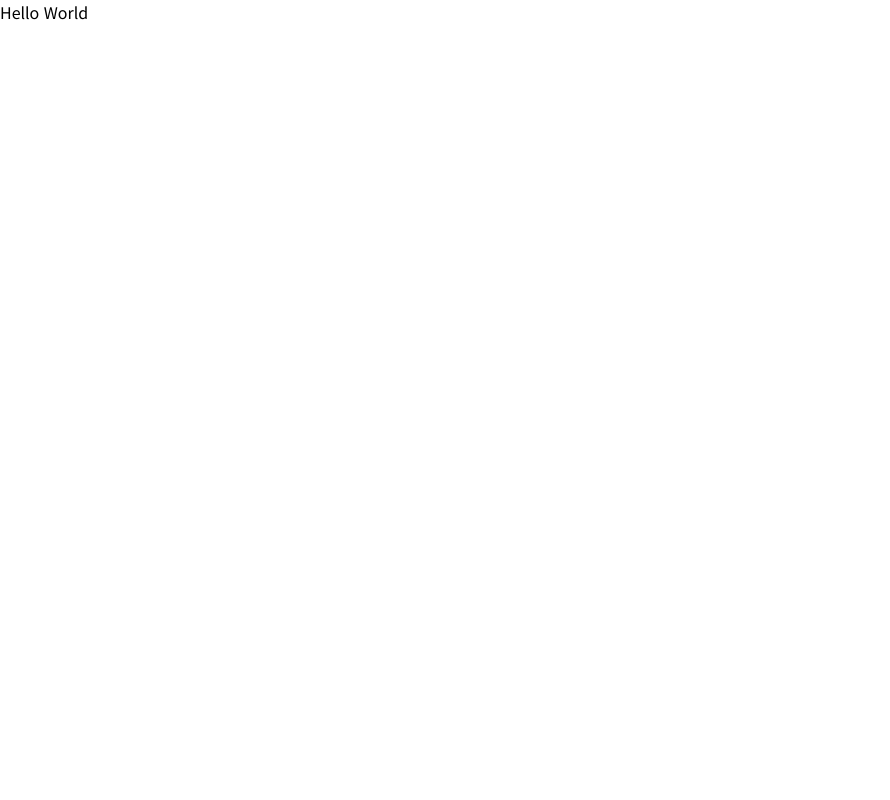
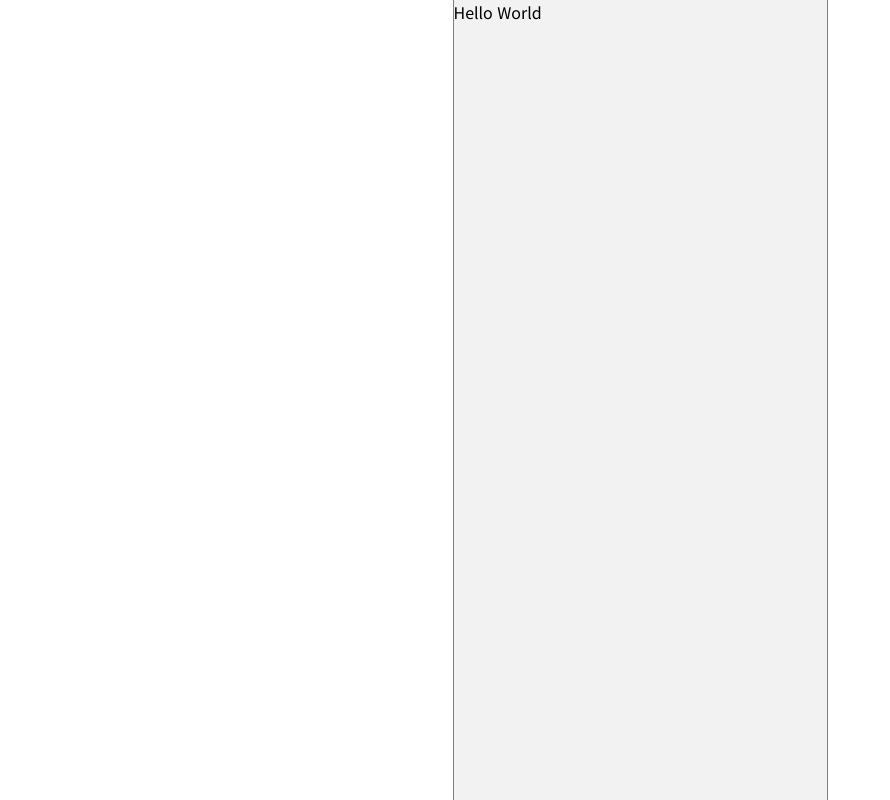
Before and after one commit to parkoon/june-bride-react-regacy, a Gatsby site: page / in a window 1280 px wide. Shown: the whole page, without its empty margins (0-890 px from the left). Built offline with nearby package versions, Linux system fonts and the light colour scheme; Gatsby itself is replaced by a stand-in of ours.

Commit message:
기본은 모바일 사이즈로 대응

```diff
--- a/src/components/Layout.tsx
+++ b/src/components/Layout.tsx
@@ -3,7 +3,18 @@ import styled from '@emotion/styled'
 import GlobalStyle from './GlobalStyle'
 import Head from './Head'
 
-const Wrapper = styled.div``
+const Wrapper = styled.div`
+    min-height: 100vh;
+    background: rgba(0, 0, 0, 0.05);
+
+    @media (min-width: 1024px) {
+        width: 375px;
+        margin: 0 auto;
+        border: 1px solid gray;
+        border-top: none;
+        border-bottom: none;
+    }
+`
 
 const Layout: FunctionComponent = ({ children }) => (
     <Wrapper>
```
